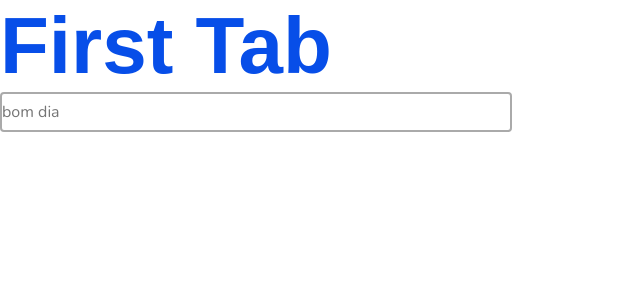
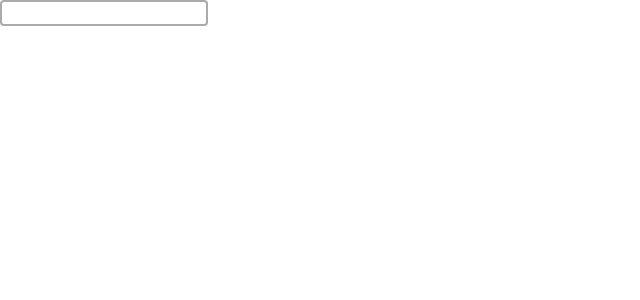
Before and after one commit to LeonardoLuisKlein/desafioCompass_SquadGreen, a Vue app: page /#/ in a window 1280 px wide. Shown: the top 300 px of the page, without its empty margins (0-640 px from the left). Built offline with nearby package versions, Linux system fonts and the light colour scheme.

Commit message:
Fix: Fixing inputs bugs

```diff
--- a/src/App.vue
+++ b/src/App.vue
@@ -1,26 +1,15 @@
 <template>
   <div id="app">
-    <Title
-    class="blueTitle"
-    type="h1"
-    tMessage="First Tab"
-    />
-    <Inputs
-    type="text"
-    inputClass="smallInput inputBorder"
-    placeHolder="bom dia"
-    />
+    <router-view />
   </div>
 </template>
 
 <script>
-import Title from './components/micro/Title/Title.vue';
-import Inputs from './components/micro/Inputs/Inputs.vue';
+
 export default {
   name: "App",
   components:{
-    Title,
-    Inputs
+
 }
 };
 </script>
--- a/src/router/index.js
+++ b/src/router/index.js
@@ -1,12 +1,14 @@
 import Vue from 'vue'
 import VueRouter from 'vue-router'
+import FormTabs from "../views/FormTabs/FormTabs.vue"
 
 Vue.use(VueRouter)
 
 const routes = [
   {
     path: '/',
-    name: 'home',
+    name: 'FormTabs',
+    component: FormTabs
   },
 
 ]
--- a/src/views/FormTabs/FormTabs.vue
+++ b/src/views/FormTabs/FormTabs.vue
@@ -1,12 +1,15 @@
 <template>
   <div>
-
+    <Inputs type="text" inputClass="smallTitle inputBorder" />
   </div>
 </template>
 
 <script>
+import Inputs from '@/components/micro/Inputs/Inputs.vue';
 export default {
-
+    name: "FormTabs",
+    components: { Inputs
+    }
 }
 </script>
 
```
